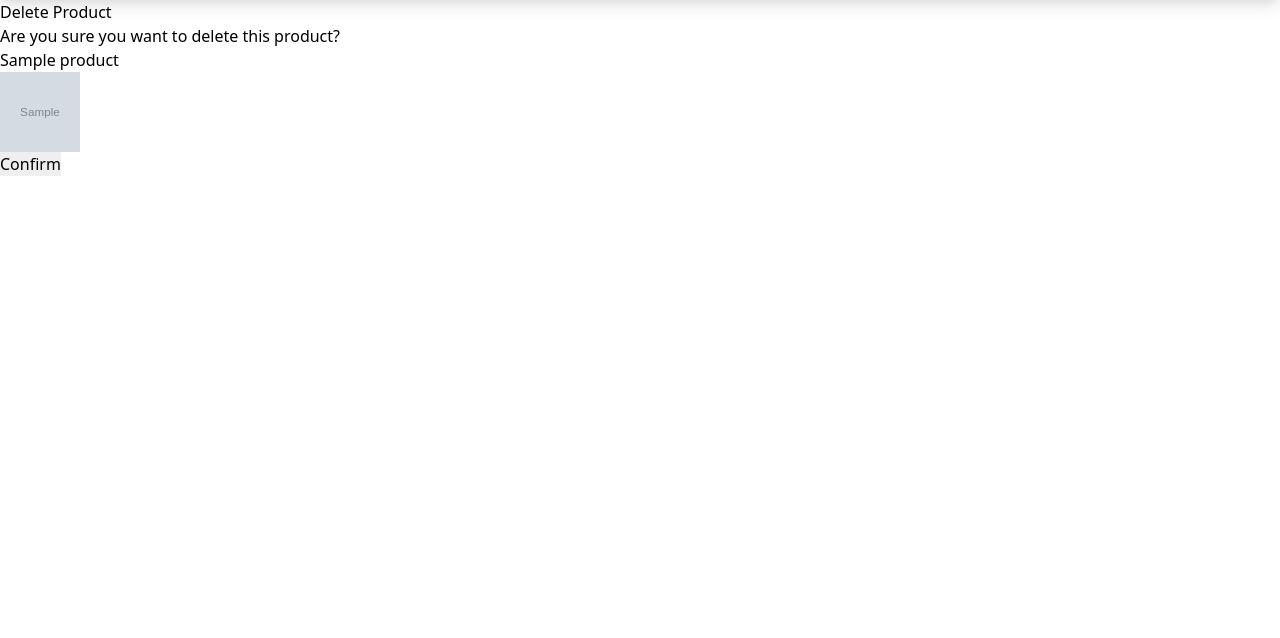
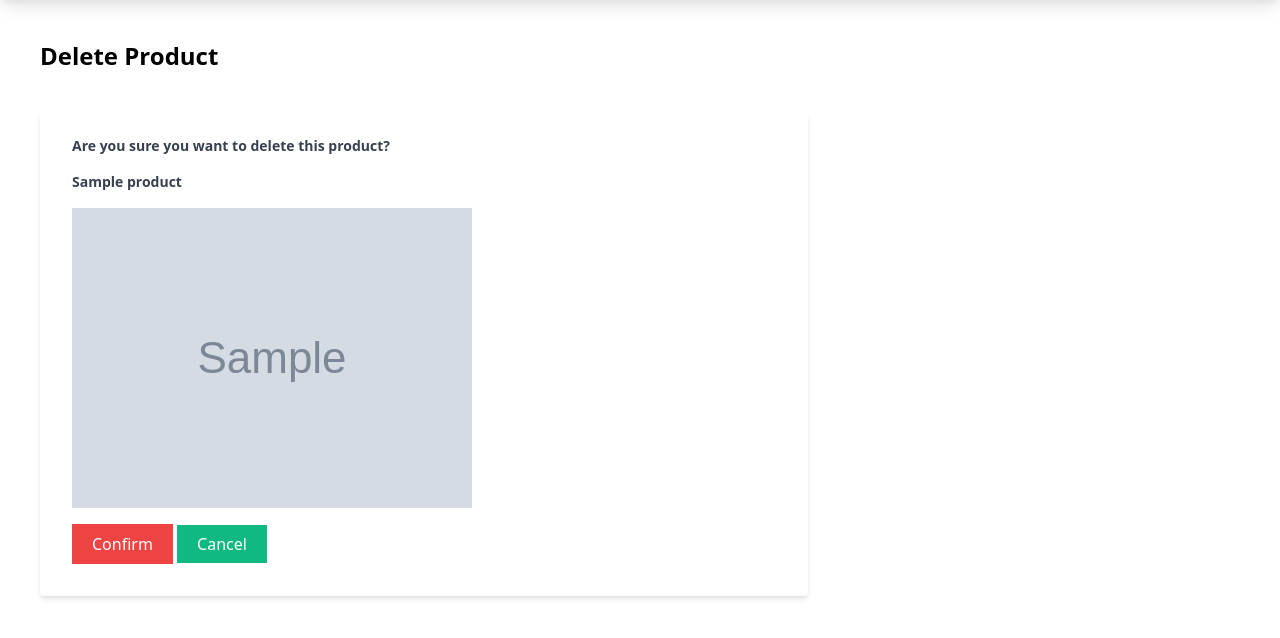
Before and after one commit to echeadle/django4, a Django app: page /myapp/products/delete/1 in a window 1280 px wide. Shown: the part 64-702 px from the top of the page. Run offline with Django 4.2, Linux system fonts and the light colour scheme; tables that the repository leaves empty hold one stand-in row (values such as "Sample post"); grey boxes marked "Sample" are stand-in pictures; style sheets or scripts are compiled from the project's sources.

Commit message:
Section 61 finish delete function and form.

```diff
--- a/myapp/templates/myapp/delete.html
+++ b/myapp/templates/myapp/delete.html
@@ -1,20 +1,23 @@
 {% extends 'myapp/base.html' %}
 {% block content %}
-<h1>Delete Product</h1>
-<form method="post">
+<h1 class="text-2xl m-10 font-bold" >Delete Product</h1>
+<form method="post" class="bg-white shadow-md m-10 w-3/5 rounded px-8 pt-6 pb-8 mb-4">
     {% csrf_token %}
-    <div>
-        <label>Are you sure you want to delete this product? </label>
+    <div class="mb-4">
+        <label class="block text-gray-700 text-sm font-bold mb-2" >Are you sure you want to delete this product? </label>
 
     </div>
-    <div>
-        <label>
+    <div class="mb-4">
+        <label class="block text-gray-700 text-sm font-bold mb-2">
             {{ product.name }}
         </label>
     </div>
-    <div>
-        <img class="w-20 h-20" src="{{product.image.url}}" alt="">
+    <div class="mb-4">
+        <img src="{{product.image.url}}" alt="">
     </div>
-    <input type="submit" name="Confirm" value="Confirm">
+    <input class="bg-red-500 text-white px-5 py-2" type="submit" name="Confirm" value="Confirm">
+
+    <a class="button bg-green-500 text-white px-5 py-2" href="{% url 'myapp:products' %}">Cancel</a>
+
 </form>
 {% endblock %}
--- a/myapp/urls.py
+++ b/myapp/urls.py
@@ -21,7 +21,7 @@ app_name = 'myapp'
 
 urlpatterns = [
     path('',views.index),
-    path('products/', views.products),
+    path('products/', views.products, name='products'),
     path('products/<int:id>/',views.product_detail,name='product_detail'),
     path('products/add/', views.add_product,name='add_product'),
     path('products/update/<int:id>', views.update_product,name='update_product'),
```
